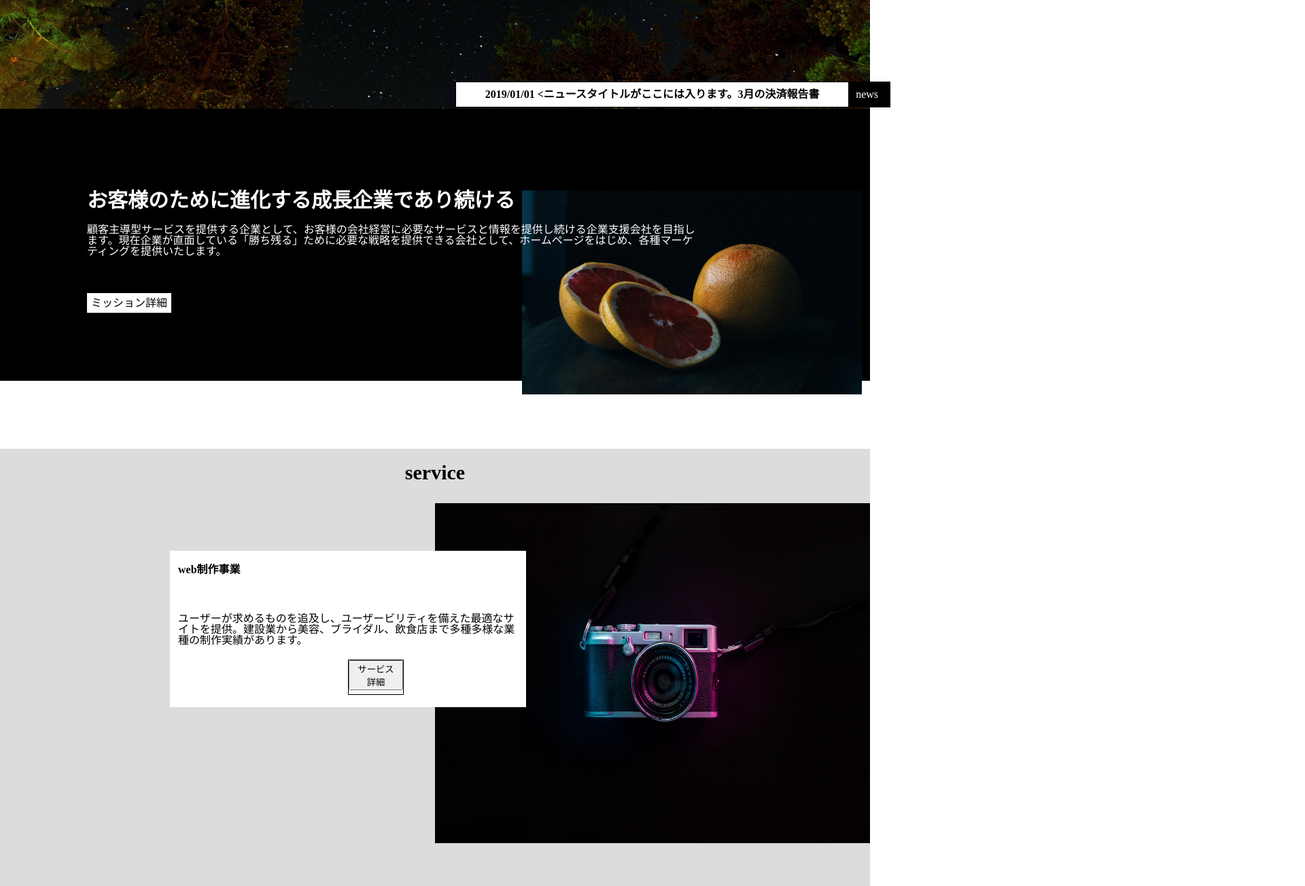
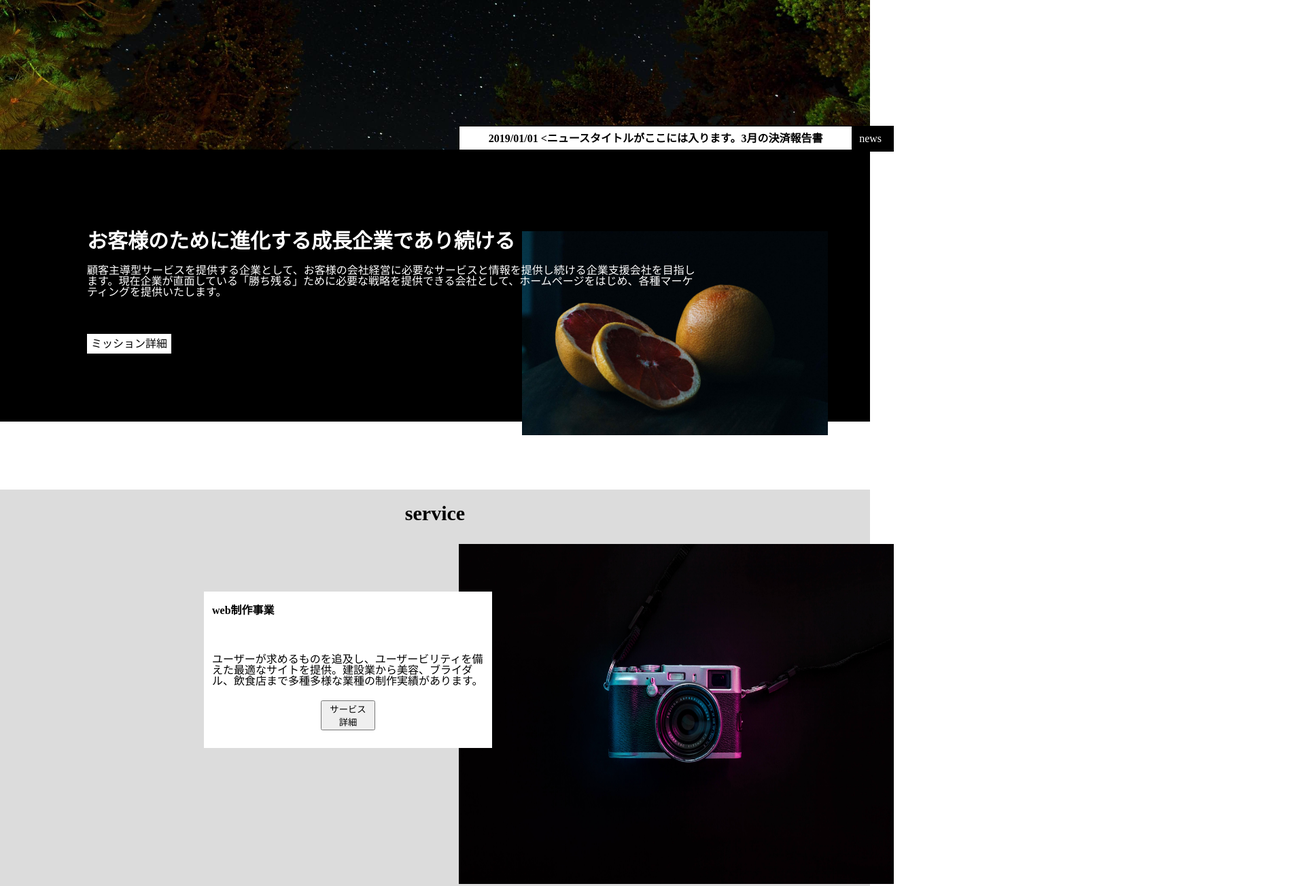
Before and after one commit to panini-web/LP-final-practice, a plain HTML site: page index.html in a window 1280 px wide. Shown: the part 460-1763 px from the top of the page at 68% size, 1920 px wide, since content can reach past the window. Drawn offline with Linux system fonts and the light colour scheme.

Commit message:
resubmit

```diff
--- a/css/style.css
+++ b/css/style.css
@@ -109,6 +109,7 @@ input, select {
   display: flex;
   justify-content: space-between;
   align-items: center;
+  padding: 30px;
 }
 .header-logo{
   font-size: 20px;
@@ -142,8 +143,8 @@ input, select {
 table{
   width:50%;
   position: relative;
-  top: 560px;
-  left: 670px;
+  top: 565px;
+  left: 675px;
 }
 table th,
 table td{
@@ -169,6 +170,10 @@ table td{
   position: absolute;
   top: 30%;
   left: 60%;
+}
+.orange{
+  width: 450px;
+  height: 300px;
 }
 .section-title{
   color: white;
@@ -210,7 +215,7 @@ table td{
   padding-top: 20px;
 }
 .card-1{
-  width: 500px;
+  width: 400px;
   height: 200px;
   padding: 20px 12px 10px;
   color:black;
@@ -219,7 +224,7 @@ table td{
   background-size: cover;
   position: relative;
   top: 100px;
-  left: 250px;
+  left: 300px;
   z-index: 2;
 }
 .card-1 h2{
@@ -227,7 +232,7 @@ table td{
 }
 .img-service-1{
   position: relative;
-  left: 50%;
+  left: 675px;
   top: -200px;
   z-index: 1;
 }
@@ -240,16 +245,19 @@ table td{
 }
 .service-button{
   position: relative;
-  left: 50%;
+  left: 40%;
   top: 10%;
-  border: 1px solid black;
   text-decoration: none;
   color:black;
   width: 80px;
   height: 50px;
+  outline: none;
+}
+.button{
+  text-decoration: none;
 }
 .card-2{
-  width: 500px;
+  width: 400px;
   height: 200px;
   padding: 20px 12px 10px;
   color:black;
--- a/index.html
+++ b/index.html
@@ -38,7 +38,7 @@
       <div class=mission-wrap>
         <div class="section-title"><h1>お客様のために進化する成長企業であり続ける</h1></div>
         <div class="mission-img">
-        <img src="img/mission-img.jpg" width="500px" height="300px">
+        <img src="img/mission-img.jpg" class="orange">
         </div>
         <p class=mission-info>顧客主導型サービスを提供する企業として、お客様の会社経営に必要なサービスと情報を提供し続ける企業支援会社を目指します。現在企業が直面している「勝ち残る」ために必要な戦略を提供できる会社として、ホームページをはじめ、各種マーケティングを提供いたします。</p>
         <a class="mission-button" href="#">ミッション詳細</a>
```
